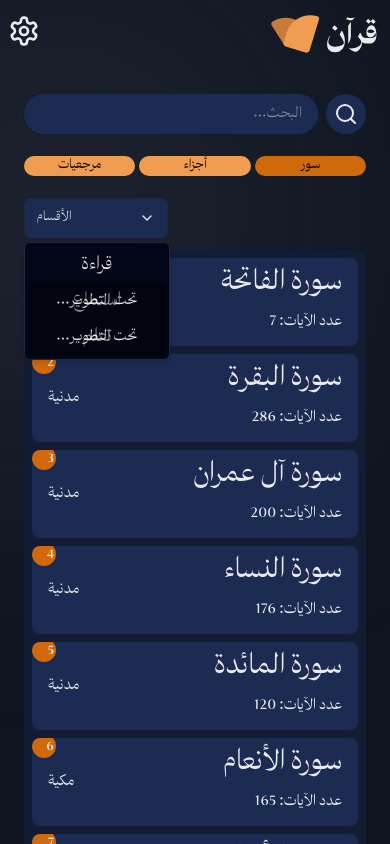
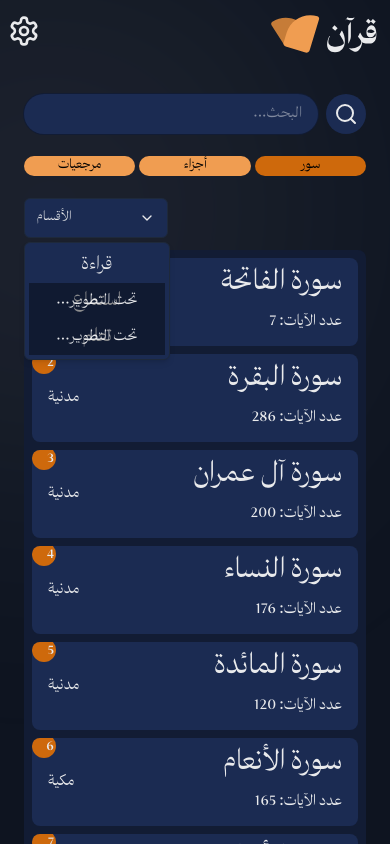
Before and after one commit to MazenAdel1/Quran-V2, a Next.js app: page / in a window 390 px wide. Both pictures are taken after a click on the button "الأقسام". Shown: the top 844 px of the page. Built offline with nearby package versions, Linux system fonts and the light colour scheme.

Commit message:
fix: select styles

```diff
--- a/components/list/SectionNavigation.tsx
+++ b/components/list/SectionNavigation.tsx
@@ -44,12 +44,12 @@ export default function SectionNavigation() {
           <SelectTrigger className="w-36 bg-light-orange text-black dark:bg-light-navy dark:text-white lg:hidden">
             <SelectValue placeholder="الأقسام" />
           </SelectTrigger>
-          <SelectContent className="flex flex-col items-center justify-center bg-light-navy">
+          <SelectContent className="flex flex-col items-center justify-center bg-light-orange dark:bg-light-navy">
             {SECTIONS.map((section) => (
               <Link
                 href={"/"}
                 key={section.title}
-                className={`relative block size-full flex-1 py-1 text-center text-xl text-black transition hover:bg-[#ffb777] dark:text-white dark:hover:bg-navy  ${!section.available ? "pointer-events-none text-white before:absolute before:left-0 before:top-0 before:flex before:h-full before:w-full before:items-center before:justify-center before:bg-black/40 before:text-base before:content-['...تحت_التطوير']" : ""}`}
+                className={`relative block size-full flex-1 bg-light-orange py-1 text-center text-xl text-black transition hover:bg-[#ffb777] dark:bg-light-navy dark:text-white dark:hover:bg-navy  ${!section.available ? "pointer-events-none text-white before:absolute before:left-0 before:top-0 before:flex before:h-full before:w-full before:items-center before:justify-center before:bg-black/40 before:text-base before:content-['...تحت_التطوير']" : ""}`}
               >
                 {section.title}
               </Link>
--- a/components/ui/select.tsx
+++ b/components/ui/select.tsx
@@ -19,14 +19,14 @@ const SelectTrigger = React.forwardRef<
   <SelectPrimitive.Trigger
     ref={ref}
     className={cn(
-      "flex h-10 w-full items-center justify-between rounded-md border border-slate-200 bg-white px-3 py-2 text-sm ring-offset-white placeholder:text-slate-500 focus:outline-none focus:ring-1 focus:ring-slate-950 focus:ring-offset-1 disabled:cursor-not-allowed disabled:opacity-50 dark:border-slate-800 dark:bg-slate-950 dark:ring-offset-slate-950 dark:placeholder:text-slate-400 dark:focus:ring-slate-300 [&>span]:line-clamp-1",
+      "flex h-10 w-full items-center justify-between rounded-md border border-slate-200 bg-white px-3 py-2 text-sm ring-offset-white placeholder:text-slate-500 focus:outline-none focus:ring-1 focus:ring-black focus:ring-offset-1 disabled:cursor-not-allowed disabled:opacity-50 dark:border-slate-800 dark:bg-slate-950 dark:ring-offset-slate-950 dark:placeholder:text-slate-400 dark:focus:ring-slate-300 [&>span]:line-clamp-1",
       className,
     )}
     {...props}
   >
     {children}
     <SelectPrimitive.Icon asChild>
-      <ChevronDown className="h-4 w-4 text-white" />
+      <ChevronDown className="h-4 w-4 text-black dark:text-white" />
     </SelectPrimitive.Icon>
   </SelectPrimitive.Trigger>
 ));
```
